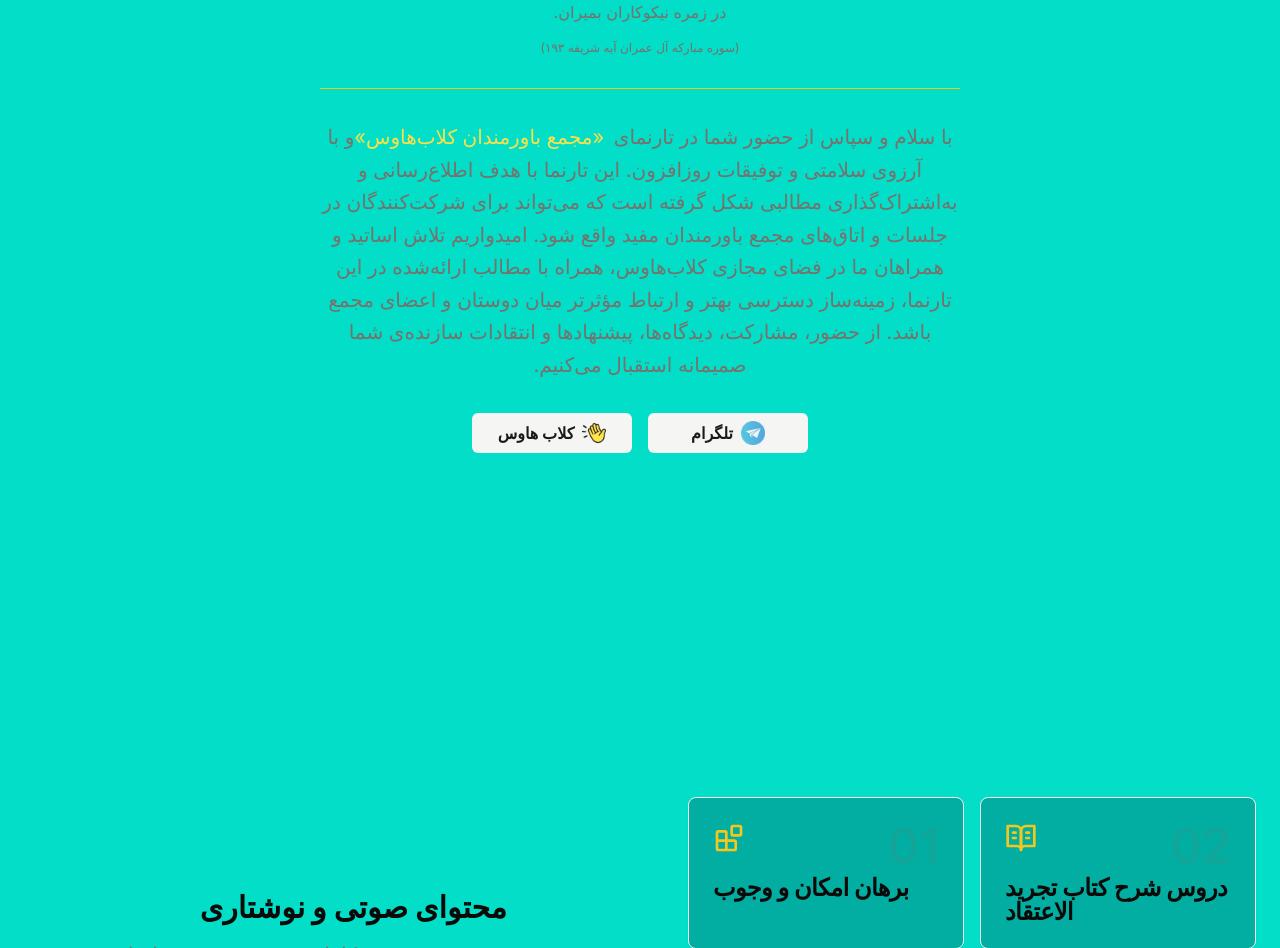
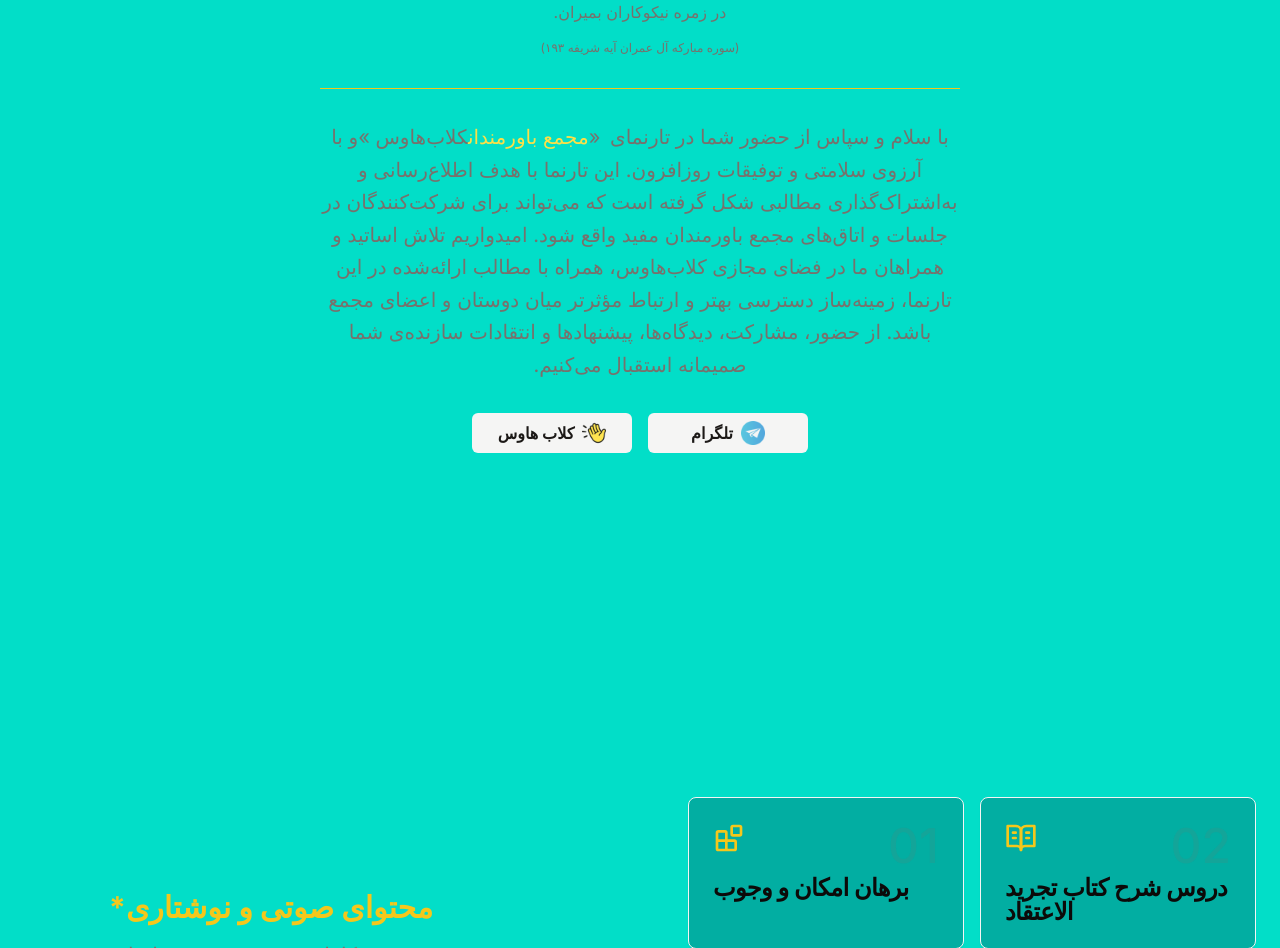
Before and after one commit to mah404/bavarmandan, a Next.js app: page / in a window 1280 px wide. Shown: the part 444-1392 px from the top of the page. Built offline with nearby package versions, Linux system fonts and the light colour scheme; a web font is replaced by a local one.

Commit message:
new changes

```diff
--- a/components/layout/sections/BenefitMaktobat.tsx
+++ b/components/layout/sections/BenefitMaktobat.tsx
@@ -60,19 +60,21 @@ export const BenefitMaktobat = () => {
           return res.json();
         })
         .then((data) => {
+            console.log("Raw response from /api/maktobats:", data); // ✅ Add this line
+
           const persianOrderMap: Record<string, number> = {
-    "اول": 1,
-    "دوم": 2,
-    "سوم": 3,
-    "چهارم": 4,
-    "پنجم": 5,
-    "ششم": 6,
-    "هفتم": 7,
-    "هشتم": 8,
-    "نهم": 9,
-    "دهم": 10,
-    "یازدهم": 11,
-    "دوازدهم": 12,
+            اول: 1,
+            دوم: 2,
+            سوم: 3,
+            چهارم: 4,
+            پنجم: 5,
+            ششم: 6,
+            هفتم: 7,
+            هشتم: 8,
+            نهم: 9,
+            دهم: 10,
+            یازدهم: 11,
+            دوازدهم: 12,
           };
 
           const extractPersianNumber = (title: string) => {
@@ -81,14 +83,15 @@ export const BenefitMaktobat = () => {
           };
 
           const sortedData = [...data].sort((a, b) => {
-    return extractPersianNumber(a.title) - extractPersianNumber(b.title);
+            return (
+              extractPersianNumber(a.title) - extractPersianNumber(b.title)
+            );
           });
 
           const transformed = sortedData.map((item: any) => {
             const order = extractPersianNumber(item.title).toString();
             const audioUrl =
               dropboxAudioMap[order]?.replace("&dl=0", "&raw=1") ?? null;
-
 
             return {
               id: item.id,
@@ -101,7 +104,6 @@ const transformed = sortedData.map((item: any) => {
 
           setMaktobats(transformed);
         })
-
 
         .catch((err) => {
           console.error("Failed to fetch maktobats:", err);
@@ -145,12 +147,12 @@ const transformed = sortedData.map((item: any) => {
           ) : (
             <Accordion type="single" collapsible className="w-full">
               {maktobats.map((maktobat) => (
-                <AccordionItem key={maktobat.id} value={maktobat.id}>
+                <AccordionItem key={maktobat.id} value={maktobat.id} className="text-center">
                   <AccordionTrigger>{maktobat.title}</AccordionTrigger>
                   <AccordionContent>
                     <div className="mb-4 pb-2">
                       <p className="text-sm">{maktobat.content}</p>
-                      <div className="flex gap-2 mt-2">
+                      <div className="flex gap-2 mt-2 text-center">
                         <Button
                           size="sm"
                           variant="outline"
@@ -196,6 +198,12 @@ const transformed = sortedData.map((item: any) => {
                   </AccordionContent>
                 </AccordionItem>
               ))}
+              <AccordionItem>
+                <AccordionContent>
+
+                </AccordionContent>
+
+              </AccordionItem>
             </Accordion>
           )}
         </SheetContent>
--- a/components/layout/sections/benefits.tsx
+++ b/components/layout/sections/benefits.tsx
@@ -6,8 +6,8 @@ export const BenefitsSection = () => {
   return (
     <section className="container py-24 sm:py-32">
       <div className="grid lg:grid-cols-2 place-items-center lg:gap-24">
-        <div dir="rtl">
-          <h2 className="text-3xl font-bold mb-4">محتوای صوتی و نوشتاری</h2>
+        <div >
+          <h2 className="text-3xl font-bold mb-4 text-primary"> *محتوای صوتی و نوشتاری</h2>
           <p className="text-xl text-muted-foreground mb-8">
             مجموعه ی صوتی کامل و تدوین نشده ی جلسات
           </p>
--- a/components/layout/sections/community.tsx
+++ b/components/layout/sections/community.tsx
@@ -23,16 +23,14 @@ export const CommunitySection = () => {
               <CardTitle className="text-center font-bold text-xl sm:text-3xl md:text-4xl lg:text-4xl">
                 <div className="flex flex-col items-center">
                   <span className="text-yellow-300 bg-gradient-to-r bg-clip-text leading-snug text-center">
-                    تذکرات و نکات جلسات
-                    «مجمع باورمندان»
+                    تذکرات و نکات جلسات «مجمع باورمندان»
                   </span>
                   <span className="text-yellow-300 bg-gradient-to-r bg-clip-text leading-snug text-center">
                     در کلاب‌هاوس
                   </span>
                 </div>
               </CardTitle>
-                        <hr className="border-primary w-full   " />
-
+              <hr className="border-primary w-full   " />
             </CardHeader>
             <CardContent className="lg:w-[80%] font-semibold text-xl text-muted-foreground leading-relaxed">
               با توجه به اهداف شکل‌گیری جلسات «مجمع باورمندان» در کلاب‌هاوس، که
@@ -75,7 +73,7 @@ export const CommunitySection = () => {
               صلاحدید مدیران جلسه تعیین می‌شود. لطفاً از مداخله در گفت‌وگوی
               دیگران خارج از زمان مشخص‌شده پرهیز نمایید.
             </CardContent>
-<CardContent className="lg:w-[80%] text-xl text-muted-foreground font-semibold ">
+            <CardContent className="lg:w-[80%] text-xl text-muted-foreground font-semibold ">
               بدیهی است در صورت عدم رعایت موارد فوق در جلسه، استیج یا بخش چت،
               مدیران جلسات بنا به صلاحدید خود می‌توانند از ادامه حضور افراد در
               همان جلسه یا جلسات آینده جلوگیری نمایند.
@@ -83,7 +81,7 @@ export const CommunitySection = () => {
 
             <CardContent className="lg:w-[80%] text-xl text-muted-foreground font-semibold">
               همچنین «مجمع باورمندان کلاب‌هاوس» بنابر نیاز و مصالح مجموعه، حق
-              استفاده از محتوای صوتی، گفتاری و نوشتاری ارائه‌شده در جلسات را
+              استفاده از محتوای صوتی، گفتاری و نوشتاری ارائه‌ شده در جلسات را
               برای خود محفوظ می‌داند.
             </CardContent>
 
@@ -94,7 +92,15 @@ export const CommunitySection = () => {
               حضور گرم، مشارکت فکری، صبوری و رعایت نکات اخلاقی و آیین گفت‌وگو از
               سوی تمامی عزیزان صمیمانه سپاسگزاریم.
             </CardContent>
+            <CardContent className="lg:w-[80%] text-md text-muted-foreground font-thin mt-8">
+              حضور مجمع باورمندان در شبکه های اجتماعی و مجازی تنها به هدف اشتراک*
+              گذاری محتوای اشخاص و صرفاً جنبه آموزشی داشته فلذا مجمع باورمندان
+              هیچگونه مسئولیتی در قبال اشخاص، نظرات، مطالب، و محتوای به اشتراک
+              گذاشته شده و باز نشر داده شده در هیچ‌یک از شبکه های وابسته به مجمع
+              باورمندان را بر عهده نمی‌گیرد.
+            </CardContent>
           </Card>
+          ّ
         </div>
       </div>
       <hr className="border-secondary border-yellow-500" />
--- a/components/layout/sections/hero.tsx
+++ b/components/layout/sections/hero.tsx
@@ -46,8 +46,14 @@ export const HeroSection = () => {
             className="max-w-screen-sm text-gray-100 mx-auto text-xl text-muted-foreground leading-relaxed"
           >
             با سلام و سپاس از حضور شما در تارنمای{" "}
-            <span className="text-yellow-300 inline-block whitespace-nowrap pr-1">
-              «مجمع باورمندان کلاب‌هاوس»
+            <span className=" inline-block whitespace-nowrap pr-1">
+              «
+              <span className="text-yellow-300">
+
+              مجمع باورمندان
+              </span>
+               کلاب‌هاوس
+               »
             </span>
             و با آرزوی سلامتی و توفیقات روزافزون. این تارنما با هدف اطلاع‌رسانی
             و به‌اشتراک‌گذاری مطالبی شکل گرفته است که می‌تواند برای شرکت‌کنندگان
--- a/components/layout/sections/services.tsx
+++ b/components/layout/sections/services.tsx
@@ -60,7 +60,7 @@ export const ServicesSection = () => {
       <h2 className="text-lg text-primary text-center mb-2 tracking-wider"></h2>
 
       <h2 className="text-3xl md:text-4xl text-center text-yellow-300 font-bold mb-4">
-        تارنماهای مرتبط{" "}
+        *تارنماهای مرتبط{" "}
       </h2>
       <h3 className="md:w-1/2 mx-auto text-xl text-center text-muted-foreground mb-8"></h3>
       <div className="grid sm:grid-cols-2 lg:grid-cols-3 gap-4"></div>
--- a/html.html
+++ /dev/null
@@ -1,42 +0,0 @@
-<!DOCTYPE html>
-<html lang="fa">
-<head>
-  <meta charset="UTF-8" />
-  <meta name="viewport" content="width=device-width, initial-scale=1.0" />
-  <title>پخش فایل صوتی</title>
-  <style>
-    body {
-      font-family: sans-serif;
-      background-color: #f7f7f7;
-      display: flex;
-      flex-direction: column;
-      align-items: center;
-      justify-content: center;
-      height: 100vh;
-      margin: 0;
-    }
-    .player-container {
-      background: white;
-      padding: 20px;
-      border-radius: 12px;
-      box-shadow: 0 4px 12px rgba(0,0,0,0.1);
-      text-align: center;
-    }
-    h2 {
-      margin-bottom: 20px;
-    }
-    audio {
-      width: 100%;
-    }
-  </style>
-</head>
-<body>
-  <div class="player-container">
-    <h2>فایل صوتی: مکتوب اول</h2>
-    <audio controls>
-      <source src="https://www.dropbox.com/scl/fi/sku831xpg2ucre47klnog/1.mp3?rlkey=tw5tpdjlpbjmm8l25g3uzt85s&st=hkxn327n&raw=1" type="audio/mpeg">
-      مرورگر شما از پخش صوت پشتیبانی نمی‌کند.
-    </audio>
-  </div>
-</body>
-</html>
```
Lines whose indentation alone changed are shown as unchanged.
